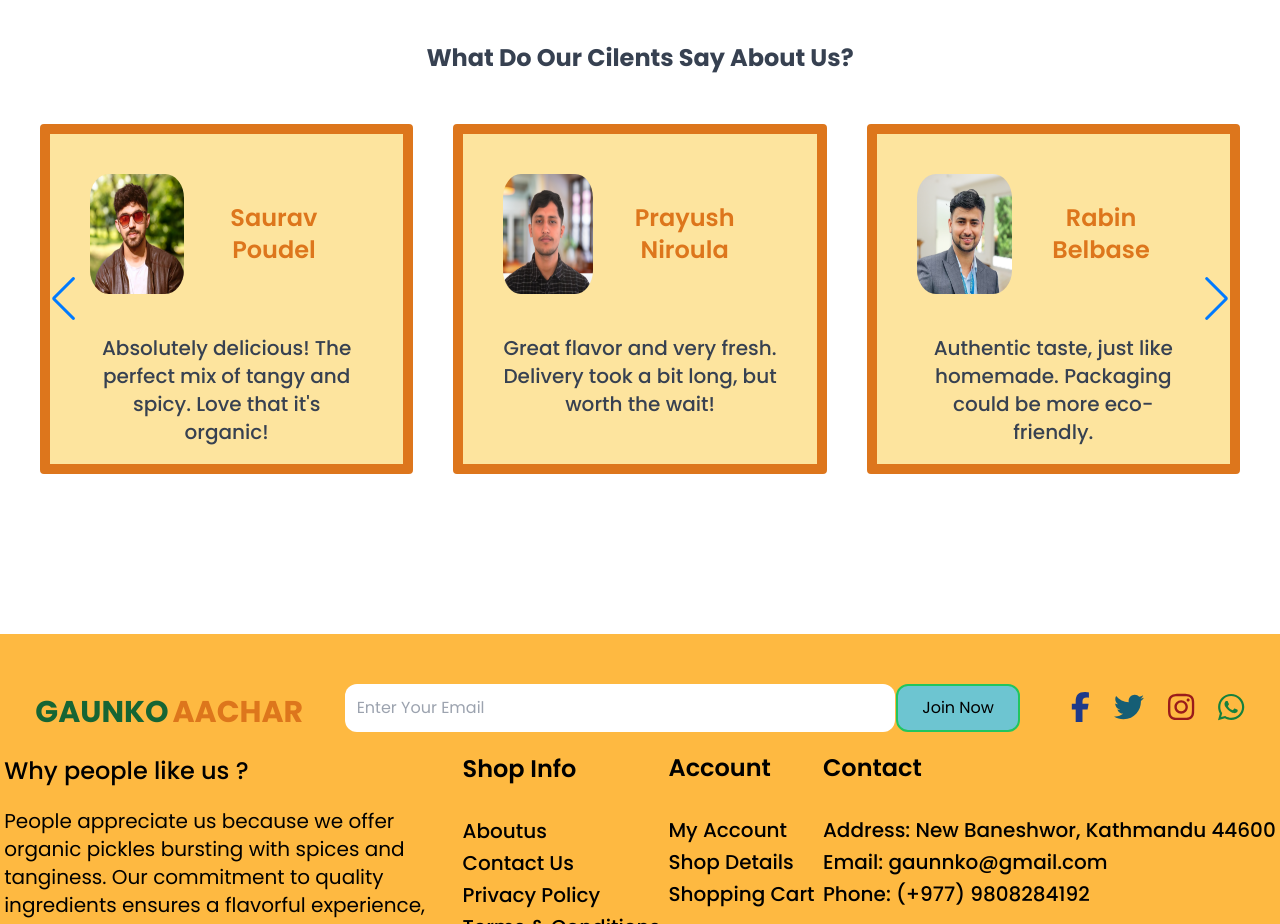
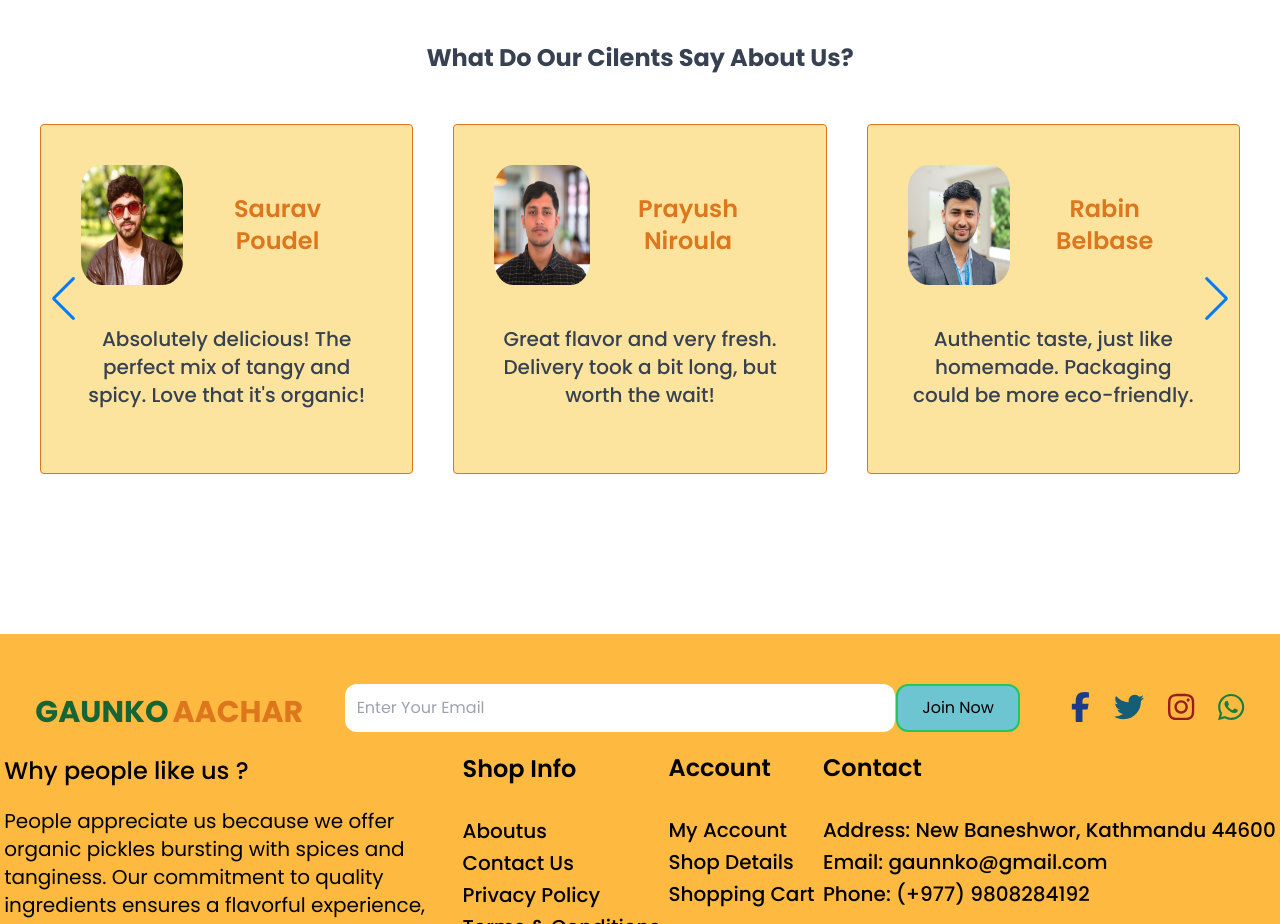
Before and after one commit to anishmendes/Pickle-Ecommerce-Project, a React (Vite) app: page / in a window 1280 px wide. Shown: the part 3260-4184 px from the top of the page. Built offline with nearby package versions, Linux system fonts and the light colour scheme; no server answers; a web font is replaced by a local one.

Commit message:
testimonials section Changes

```diff
--- a/src/Components/Testimonal.jsx
+++ b/src/Components/Testimonal.jsx
@@ -1,4 +1,4 @@
-import React from 'react'
+
 import { motion } from 'framer-motion'
 import { testimonal } from '../Data'
 
@@ -32,7 +32,7 @@ const Testimonal = () => {
             <SwiperSlide key={index} className=' flex   justify- center '>
               <motion.div
                 whileHover={{ scale: 0.93 }}
-                className=' flex flex-col  pb-[100px] p-[40px] rounded border-[10px] text-center bg-navbar border border-hard   max-h-[350px]'
+                className=' flex flex-col  pb-[100px] p-[40px] rounded  text-center bg-navbar border border-hard   max-h-[350px]'
               >
                 <div className=' flex'>
                   <div className='img'>
```
